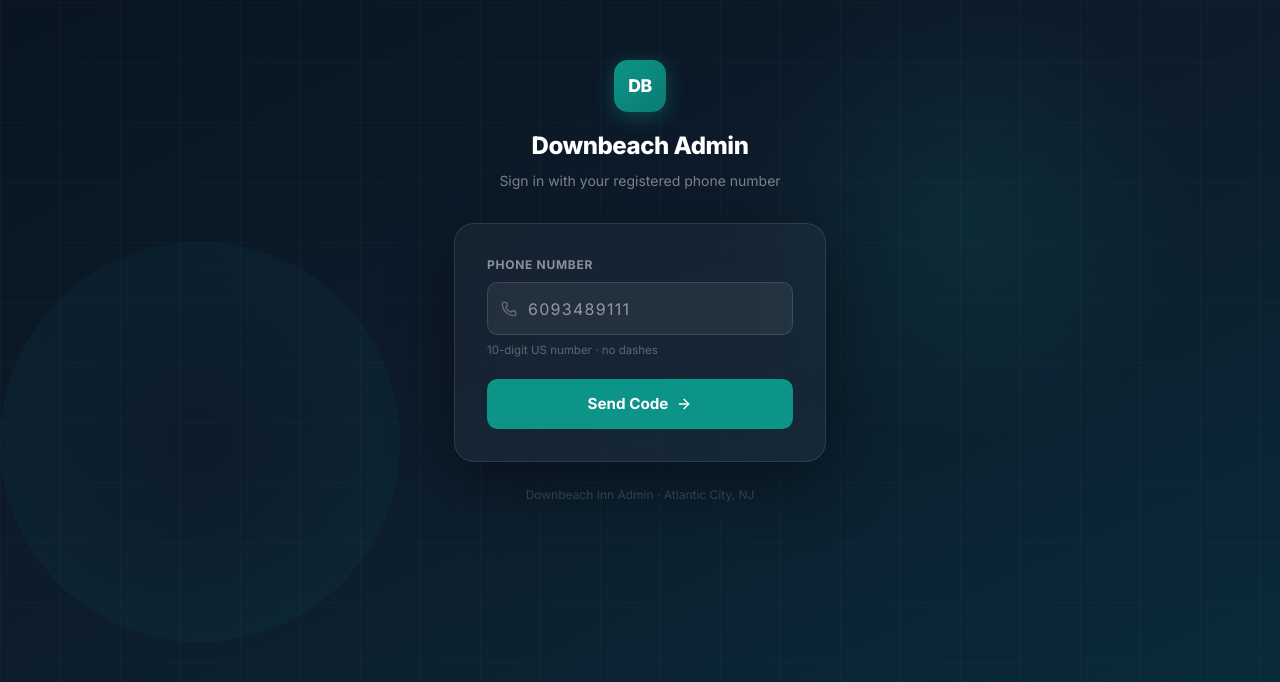
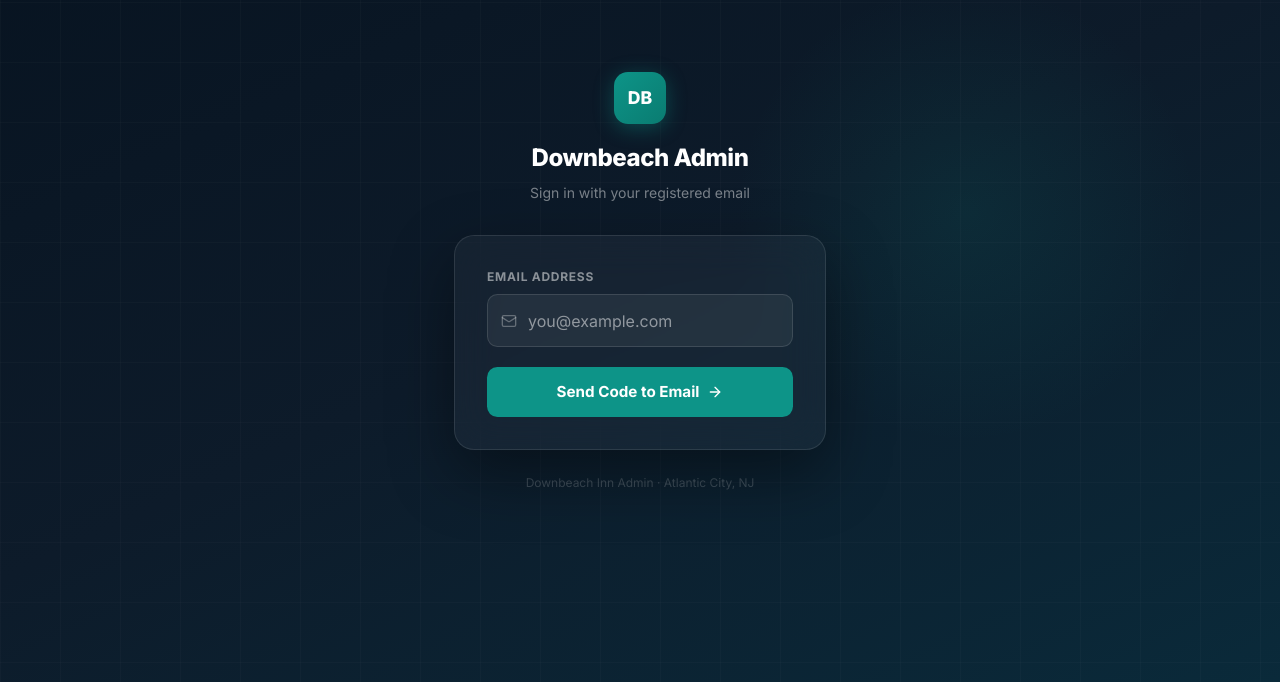
Before and after one commit to varuntamanampudi-dev/Downbeachinn, a Next.js app in the folder web/: page /admin/login in a window 1280 px wide. Shown: the part 118-800 px from the top of the page. Built offline with nearby package versions, Linux system fonts and the light colour scheme.

Commit message:
feat: secure email OTP admin login, remove on-screen code

```diff
--- a/web/src/app/admin/login/actions.ts
+++ b/web/src/app/admin/login/actions.ts
@@ -4,54 +4,42 @@ import { cookies } from 'next/headers';
 import { db } from '@/lib/db/client';
 import { adminUsers, adminOtpTokens } from '@/lib/db/schema';
 import { eq, and, gt } from 'drizzle-orm';
-import { generateOtp, sendOtp, signAdminJWT, JWT_COOKIE } from '@/lib/auth';
+import { generateOtp, sendOtpEmail, signAdminJWT, JWT_COOKIE } from '@/lib/auth';
 
-export type RequestOtpResult = { error?: string; phone?: string; devCode?: string };
-
-// ── Step 1: request OTP ───────────────────────────────────
+export type RequestOtpResult = { error?: string; email?: string };
 
 export async function requestOtp(
   _prev: RequestOtpResult | null,
   formData: FormData
 ): Promise<RequestOtpResult> {
-  const rawPhone = (formData.get('phone') as string ?? '').trim().replace(/\D/g, '');
+  const email = (formData.get('email') as string ?? '').trim().toLowerCase();
 
-  // Accept 10-digit US numbers, normalise to E.164
-  if (rawPhone.length !== 10) {
-    return { error: 'Enter a valid 10-digit US phone number.' };
+  if (!email || !email.includes('@')) {
+    return { error: 'Enter a valid email address.' };
   }
-  const phone = `+1${rawPhone}`;
 
-  // Must match a registered admin
   const [admin] = await db
     .select({ id: adminUsers.id })
     .from(adminUsers)
-    .where(eq(adminUsers.phone, phone));
+    .where(eq(adminUsers.email, email));
 
   if (!admin) {
-    return { error: 'That number is not registered as an admin.' };
+    return { error: 'That email is not registered as an admin.' };
   }
 
-  // Expire any existing unused tokens for this phone
   await db
     .delete(adminOtpTokens)
-    .where(and(eq(adminOtpTokens.phone, phone), eq(adminOtpTokens.used, false)));
+    .where(and(eq(adminOtpTokens.phone, email), eq(adminOtpTokens.used, false)));
 
   const code = generateOtp();
   const expiresAt = new Date(Date.now() + 10 * 60 * 1000).toISOString();
 
-  await db.insert(adminOtpTokens).values({ phone, code, expiresAt, used: false });
+  await db.insert(adminOtpTokens).values({ phone: email, code, expiresAt, used: false });
 
-  await sendOtp(phone, code);
+  await sendOtpEmail(email, code);
 
-  // In dev mode (no Twilio) surface the code in the UI so the owner
-  // doesn't have to dig through the terminal log.
-  const devCode = (!process.env.TWILIO_ACCOUNT_SID) ? code : undefined;
-
-  return { phone, devCode };
+  return { email };
 }
-
-// ── Step 2: verify OTP and issue JWT cookie ───────────────
 
 export type VerifyOtpResult = { error?: string; success?: boolean };
 
@@ -59,17 +47,16 @@ export async function verifyOtp(
   _prev: VerifyOtpResult | null,
   formData: FormData
 ): Promise<VerifyOtpResult> {
-  const phone = (formData.get('phone') as string ?? '').trim();
+  const email = (formData.get('email') as string ?? '').trim().toLowerCase();
   const code  = (formData.get('code')  as string ?? '').trim();
-
-  const now = new Date().toISOString();
+  const now   = new Date().toISOString();
 
   const [token] = await db
     .select()
     .from(adminOtpTokens)
     .where(
       and(
-        eq(adminOtpTokens.phone, phone),
+        eq(adminOtpTokens.phone, email),
         eq(adminOtpTokens.code, code),
         eq(adminOtpTokens.used, false),
         gt(adminOtpTokens.expiresAt, now)
@@ -80,21 +67,15 @@ export async function verifyOtp(
     return { error: 'Invalid or expired code. Please try again.' };
   }
 
-  // Mark token as used
-  await db
-    .update(adminOtpTokens)
-    .set({ used: true })
-    .where(eq(adminOtpTokens.id, token.id));
+  await db.update(adminOtpTokens).set({ used: true }).where(eq(adminOtpTokens.id, token.id));
 
-  // Look up admin
   const [admin] = await db
     .select()
     .from(adminUsers)
-    .where(eq(adminUsers.phone, phone));
+    .where(eq(adminUsers.email, email));
 
   if (!admin) return { error: 'Admin account not found.' };
 
-  // Issue JWT cookie
   const jwt = await signAdminJWT({
     adminId: admin.id,
     role: admin.role,
@@ -110,7 +91,5 @@ export async function verifyOtp(
     maxAge: 60 * 60 * 12,
   });
 
-  // Return success — client handles the redirect to avoid
-  // the "unexpected response" error from redirect() inside useActionState.
   return { success: true };
 }
--- a/web/src/app/admin/login/page.tsx
+++ b/web/src/app/admin/login/page.tsx
@@ -2,125 +2,90 @@
 
 import { useState, useTransition, useEffect } from 'react';
 import { useRouter } from 'next/navigation';
-import { Phone, KeyRound, ArrowRight, RotateCcw, Terminal } from 'lucide-react';
+import { Mail, KeyRound, ArrowRight, RotateCcw } from 'lucide-react';
 import { requestOtp, verifyOtp } from './actions';
 import type { RequestOtpResult, VerifyOtpResult } from './actions';
 
 export default function AdminLoginPage() {
   const router = useRouter();
 
-  // Step 1 state
   const [step1Result, setStep1Result] = useState<RequestOtpResult>({});
   const [step1Pending, startStep1] = useTransition();
 
-  // Step 2 state
   const [step2Result, setStep2Result] = useState<VerifyOtpResult>({});
   const [step2Pending, startStep2] = useTransition();
 
-  // Redirect once verified
   useEffect(() => {
-    if (step2Result?.success) {
-      router.push('/admin');
-    }
+    if (step2Result?.success) router.push('/admin');
   }, [step2Result, router]);
 
-  const onStep2 = Boolean(step1Result?.phone);
+  const onStep2 = Boolean(step1Result?.email);
 
   function handleStep1(e: React.FormEvent<HTMLFormElement>) {
     e.preventDefault();
-    const formData = new FormData(e.currentTarget);
     startStep1(async () => {
-      const result = await requestOtp({}, formData);
+      const result = await requestOtp({}, new FormData(e.currentTarget));
       setStep1Result(result);
     });
   }
 
   function handleStep2(e: React.FormEvent<HTMLFormElement>) {
     e.preventDefault();
-    const formData = new FormData(e.currentTarget);
     startStep2(async () => {
-      const result = await verifyOtp({}, formData);
+      const result = await verifyOtp({}, new FormData(e.currentTarget));
       setStep2Result(result);
     });
   }
 
+  const inputStyle: React.CSSProperties = {
+    width: '100%',
+    padding: '0.85rem 1rem 0.85rem 2.5rem',
+    background: 'rgba(255,255,255,0.06)',
+    border: '1.5px solid rgba(255,255,255,0.12)',
+    borderRadius: '0.65rem',
+    fontSize: '1rem',
+    color: 'white',
+    outline: 'none',
+    boxSizing: 'border-box',
+  };
+
   return (
-    <div style={{
-      minHeight: '100vh',
-      display: 'flex',
-      background: 'linear-gradient(155deg, #071320 0%, #0d1b2a 50%, #0a2a3a 100%)',
-      position: 'relative',
-      overflow: 'hidden',
-    }}>
-      {/* Background glows */}
+    <div style={{ minHeight: '100vh', display: 'flex', background: 'linear-gradient(155deg, #071320 0%, #0d1b2a 50%, #0a2a3a 100%)', position: 'relative', overflow: 'hidden' }}>
       <div aria-hidden style={{ position: 'absolute', top: '10%', right: '5%', width: '500px', height: '500px', borderRadius: '50%', background: 'radial-gradient(circle, rgba(13,148,136,0.12) 0%, transparent 65%)', pointerEvents: 'none' }} />
-      <div aria-hidden style={{ position: 'absolute', bottom: '5%', left: '0%', width: '400px', height: '400px', borderRadius: '50%', background: 'radial-gradient(circle, rgba(13,27,42,0.8) 0%, rgba(11,120,110,0.08) 70%, transparent 85%)', pointerEvents: 'none' }} />
       <div aria-hidden style={{ position: 'absolute', inset: 0, backgroundImage: 'linear-gradient(rgba(255,255,255,0.02) 1px, transparent 1px), linear-gradient(90deg, rgba(255,255,255,0.02) 1px, transparent 1px)', backgroundSize: '60px 60px', pointerEvents: 'none' }} />
 
       <div style={{ margin: 'auto', width: '100%', maxWidth: '420px', padding: '1.5rem', position: 'relative', zIndex: 1 }}>
 
-        {/* Logo / Brand */}
+        {/* Brand */}
         <div style={{ textAlign: 'center', marginBottom: '2rem' }}>
-          <div style={{
-            width: '52px', height: '52px', borderRadius: '14px',
-            background: 'linear-gradient(135deg, #0d9488, #0a7c71)',
-            display: 'flex', alignItems: 'center', justifyContent: 'center',
-            margin: '0 auto 1rem',
-            boxShadow: '0 4px 20px rgba(13,148,136,0.4)',
-          }}>
-            <span style={{ color: 'white', fontWeight: 800, fontSize: '1.1rem', letterSpacing: '-0.02em' }}>DB</span>
+          <div style={{ width: '52px', height: '52px', borderRadius: '14px', background: 'linear-gradient(135deg, #0d9488, #0a7c71)', display: 'flex', alignItems: 'center', justifyContent: 'center', margin: '0 auto 1rem', boxShadow: '0 4px 20px rgba(13,148,136,0.4)' }}>
+            <span style={{ color: 'white', fontWeight: 800, fontSize: '1.1rem' }}>DB</span>
           </div>
           <h1 style={{ fontSize: '1.5rem', fontWeight: 800, color: 'white', letterSpacing: '-0.02em', marginBottom: '0.4rem' }}>
             Downbeach Admin
           </h1>
           <p style={{ fontSize: '0.875rem', color: 'rgba(255,255,255,0.45)' }}>
-            {onStep2 ? 'Enter the 6-digit code sent to your phone' : 'Sign in with your registered phone number'}
+            {onStep2
+              ? `Code sent to ${step1Result.email}`
+              : 'Sign in with your registered email'}
           </p>
         </div>
 
         {/* Card */}
-        <div style={{
-          background: 'rgba(255,255,255,0.04)',
-          backdropFilter: 'blur(20px)',
-          border: '1px solid rgba(255,255,255,0.1)',
-          borderRadius: '1.25rem',
-          padding: '2rem',
-          boxShadow: '0 24px 64px rgba(0,0,0,0.4)',
-        }}>
+        <div style={{ background: 'rgba(255,255,255,0.04)', backdropFilter: 'blur(20px)', border: '1px solid rgba(255,255,255,0.1)', borderRadius: '1.25rem', padding: '2rem', boxShadow: '0 24px 64px rgba(0,0,0,0.4)' }}>
 
           {!onStep2 ? (
-            /* ── Step 1: phone number ── */
             <form onSubmit={handleStep1} style={{ display: 'flex', flexDirection: 'column', gap: '1.25rem' }}>
               <div>
                 <label style={{ display: 'block', fontSize: '0.75rem', fontWeight: 700, color: 'rgba(255,255,255,0.5)', marginBottom: '0.5rem', letterSpacing: '0.06em', textTransform: 'uppercase' }}>
-                  Phone Number
+                  Email Address
                 </label>
                 <div style={{ position: 'relative' }}>
                   <div style={{ position: 'absolute', left: '0.9rem', top: '50%', transform: 'translateY(-50%)', pointerEvents: 'none' }}>
-                    <Phone size={16} color="rgba(255,255,255,0.3)" strokeWidth={2} />
+                    <Mail size={16} color="rgba(255,255,255,0.3)" strokeWidth={2} />
                   </div>
-                  <input
-                    name="phone"
-                    type="tel"
-                    placeholder="6093489111"
-                    required
-                    style={{
-                      width: '100%',
-                      padding: '0.85rem 1rem 0.85rem 2.5rem',
-                      background: 'rgba(255,255,255,0.06)',
-                      border: '1.5px solid rgba(255,255,255,0.12)',
-                      borderRadius: '0.65rem',
-                      fontSize: '1rem',
-                      color: 'white',
-                      outline: 'none',
-                      boxSizing: 'border-box',
-                      letterSpacing: '0.08em',
-                    }}
-                  />
+                  <input name="email" type="email" placeholder="you@example.com" required autoFocus style={inputStyle} />
                 </div>
-                <p style={{ fontSize: '0.72rem', color: 'rgba(255,255,255,0.3)', marginTop: '0.4rem' }}>
-                  10-digit US number · no dashes
-                </p>
               </div>
 
               {step1Result?.error && (
@@ -129,44 +94,16 @@ export default function AdminLoginPage() {
                 </div>
               )}
 
-              <button
-                type="submit"
-                disabled={step1Pending}
-                style={{
-                  width: '100%',
-                  padding: '0.85rem',
-                  background: step1Pending ? 'rgba(13,148,136,0.5)' : 'var(--color-teal)',
-                  color: 'white',
-                  border: 'none',
-                  borderRadius: '0.65rem',
-                  fontWeight: 700,
-                  fontSize: '0.95rem',
-                  cursor: step1Pending ? 'not-allowed' : 'pointer',
-                  display: 'flex',
-                  alignItems: 'center',
-                  justifyContent: 'center',
-                  gap: '0.5rem',
-                  transition: 'background 0.2s',
-                }}
-              >
-                {step1Pending ? 'Sending…' : <><span>Send Code</span> <ArrowRight size={16} /></>}
+              <button type="submit" disabled={step1Pending} style={{ width: '100%', padding: '0.85rem', background: step1Pending ? 'rgba(13,148,136,0.5)' : 'var(--color-teal)', color: 'white', border: 'none', borderRadius: '0.65rem', fontWeight: 700, fontSize: '0.95rem', cursor: step1Pending ? 'not-allowed' : 'pointer', display: 'flex', alignItems: 'center', justifyContent: 'center', gap: '0.5rem' }}>
+                {step1Pending ? 'Sending code…' : <><span>Send Code to Email</span><ArrowRight size={16} /></>}
               </button>
             </form>
 
           ) : (
-            /* ── Step 2: OTP entry ── */
             <form onSubmit={handleStep2} style={{ display: 'flex', flexDirection: 'column', gap: '1.25rem' }}>
-
-              {/* Dev-mode OTP hint */}
-              {step1Result.devCode && (
-                <div style={{ background: 'rgba(245,158,11,0.1)', border: '1px solid rgba(245,158,11,0.3)', borderRadius: '0.65rem', padding: '0.75rem 1rem', display: 'flex', alignItems: 'flex-start', gap: '0.6rem' }}>
-                  <Terminal size={15} color="#f59e0b" strokeWidth={2} style={{ flexShrink: 0, marginTop: '2px' }} />
-                  <div>
-                    <div style={{ fontSize: '0.7rem', fontWeight: 700, color: '#f59e0b', letterSpacing: '0.06em', textTransform: 'uppercase', marginBottom: '0.2rem' }}>Dev Mode · No SMS sent</div>
-                    <div style={{ fontSize: '1.1rem', fontWeight: 800, color: '#fcd34d', letterSpacing: '0.3em' }}>{step1Result.devCode}</div>
-                  </div>
-                </div>
-              )}
+              <div style={{ background: 'rgba(13,148,136,0.1)', border: '1px solid rgba(13,148,136,0.3)', borderRadius: '0.65rem', padding: '0.75rem 1rem', fontSize: '0.83rem', color: 'rgba(255,255,255,0.7)', textAlign: 'center' }}>
+                ✉️ A 6-digit code was sent to <strong style={{ color: 'white' }}>{step1Result.email}</strong>
+              </div>
 
               <div>
                 <label style={{ display: 'block', fontSize: '0.75rem', fontWeight: 700, color: 'rgba(255,255,255,0.5)', marginBottom: '0.5rem', letterSpacing: '0.06em', textTransform: 'uppercase' }}>
@@ -176,34 +113,11 @@ export default function AdminLoginPage() {
                   <div style={{ position: 'absolute', left: '0.9rem', top: '50%', transform: 'translateY(-50%)', pointerEvents: 'none' }}>
                     <KeyRound size={16} color="rgba(255,255,255,0.3)" strokeWidth={2} />
                   </div>
-                  <input
-                    name="code"
-                    type="text"
-                    inputMode="numeric"
-                    pattern="\d{6}"
-                    maxLength={6}
-                    placeholder="——————"
-                    required
-                    autoFocus
-                    style={{
-                      width: '100%',
-                      padding: '0.85rem 1rem 0.85rem 2.5rem',
-                      background: 'rgba(255,255,255,0.06)',
-                      border: '1.5px solid rgba(255,255,255,0.12)',
-                      borderRadius: '0.65rem',
-                      fontSize: '1.5rem',
-                      letterSpacing: '0.35em',
-                      color: 'white',
-                      outline: 'none',
-                      textAlign: 'center',
-                      boxSizing: 'border-box',
-                    }}
-                  />
+                  <input name="code" type="text" inputMode="numeric" pattern="\d{6}" maxLength={6} placeholder="——————" required autoFocus style={{ ...inputStyle, fontSize: '1.5rem', letterSpacing: '0.35em', textAlign: 'center' }} />
                 </div>
               </div>
 
-              {/* Hidden phone field so FormData includes it */}
-              <input type="hidden" name="phone" value={step1Result.phone} />
+              <input type="hidden" name="email" value={step1Result.email} />
 
               {step2Result?.error && (
                 <div style={{ fontSize: '0.83rem', color: '#fca5a5', background: 'rgba(220,38,38,0.15)', border: '1px solid rgba(220,38,38,0.3)', borderRadius: '0.5rem', padding: '0.65rem 0.9rem' }}>
@@ -211,35 +125,12 @@ export default function AdminLoginPage() {
                 </div>
               )}
 
-              <button
-                type="submit"
-                disabled={step2Pending}
-                style={{
-                  width: '100%',
-                  padding: '0.85rem',
-                  background: step2Pending ? 'rgba(13,148,136,0.5)' : 'var(--color-teal)',
-                  color: 'white',
-                  border: 'none',
-                  borderRadius: '0.65rem',
-                  fontWeight: 700,
-                  fontSize: '0.95rem',
-                  cursor: step2Pending ? 'not-allowed' : 'pointer',
-                  display: 'flex',
-                  alignItems: 'center',
-                  justifyContent: 'center',
-                  gap: '0.5rem',
-                  transition: 'background 0.2s',
-                }}
-              >
-                {step2Pending ? 'Verifying…' : <><span>Verify &amp; Sign In</span> <ArrowRight size={16} /></>}
+              <button type="submit" disabled={step2Pending} style={{ width: '100%', padding: '0.85rem', background: step2Pending ? 'rgba(13,148,136,0.5)' : 'var(--color-teal)', color: 'white', border: 'none', borderRadius: '0.65rem', fontWeight: 700, fontSize: '0.95rem', cursor: step2Pending ? 'not-allowed' : 'pointer', display: 'flex', alignItems: 'center', justifyContent: 'center', gap: '0.5rem' }}>
+                {step2Pending ? 'Verifying…' : <><span>Verify &amp; Sign In</span><ArrowRight size={16} /></>}
               </button>
 
-              <button
-                type="button"
-                onClick={() => { setStep1Result({}); setStep2Result({}); }}
-                style={{ background: 'none', border: 'none', color: 'rgba(255,255,255,0.35)', fontSize: '0.82rem', cursor: 'pointer', display: 'flex', alignItems: 'center', gap: '0.35rem', margin: '0 auto' }}
-              >
-                <RotateCcw size={12} /> Use a different number
+              <button type="button" onClick={() => { setStep1Result({}); setStep2Result({}); }} style={{ background: 'none', border: 'none', color: 'rgba(255,255,255,0.35)', fontSize: '0.82rem', cursor: 'pointer', display: 'flex', alignItems: 'center', gap: '0.35rem', margin: '0 auto' }}>
+                <RotateCcw size={12} /> Use a different email
               </button>
             </form>
           )}
--- a/web/src/lib/db/seed.ts
+++ b/web/src/lib/db/seed.ts
@@ -153,10 +153,10 @@ console.log(`✓ ${roomsData.length} rooms inserted`);
 // Change this phone number to the owner's real number before going to production.
 // Must be in E.164 format: +1XXXXXXXXXX
 db.insert(adminUsers).values([
-  { name: 'Owner',  phone: '+16093489111', role: 'owner' },
-  { name: 'Admin',  phone: '+16095768309', role: 'owner' },
+  { name: 'Owner', phone: '+16093489111', email: 'downbeach3601@gmail.com', role: 'owner' },
+  { name: 'Admin', phone: '+16095768309', email: 'REPLACE_WITH_SECOND_ADMIN_EMAIL',  role: 'owner' },
 ]).run();
-console.log('✓ Admin users inserted (+16093489111, +16095768309)');
+console.log('✓ Admin users inserted');
 
 console.log('\n✅ Seed complete. Database ready at local.db');
 sqlite.close();
```
Also changed, not shown: web/src/lib/auth.ts (+29 -20 lines).
